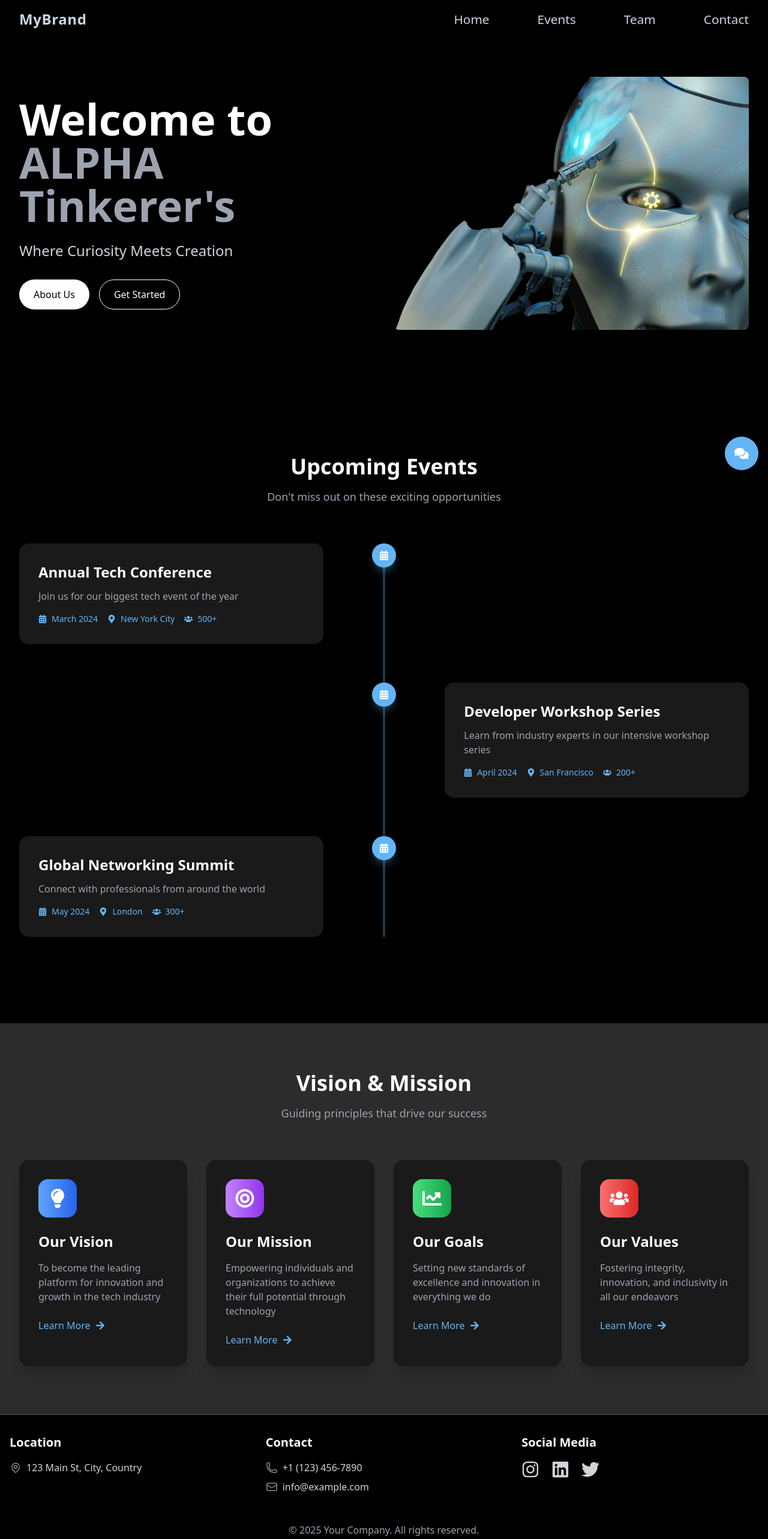
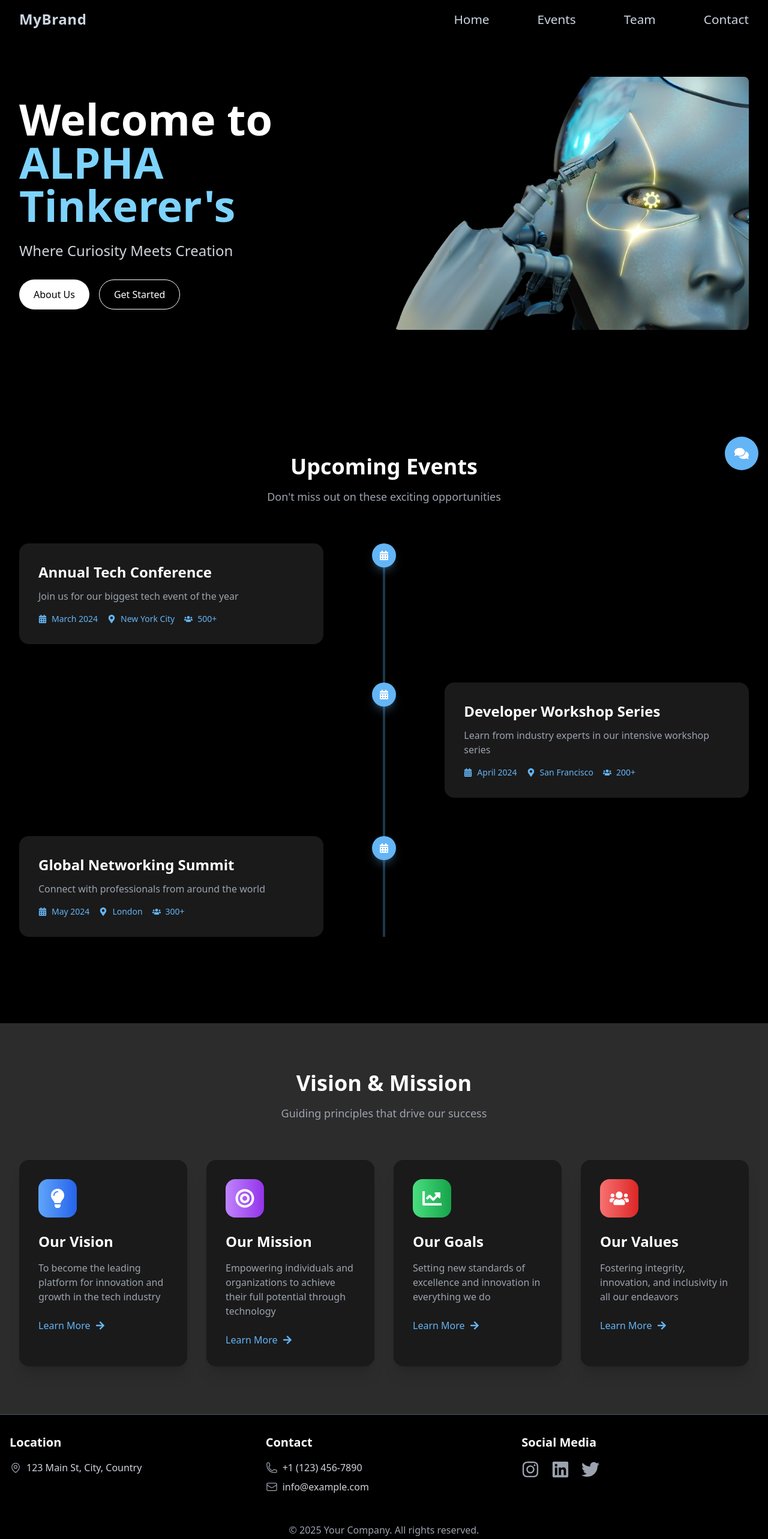
Before and after one commit to Hemanth-4301/alpha, a React (Vite) app: page /#/ in a window 1280 px wide. Shown: the top 2566 px of the page at 60% size. Built offline with nearby package versions, Linux system fonts and the light colour scheme.

Commit message:
first changes

```diff
--- a/src/components/Footer.jsx
+++ b/src/components/Footer.jsx
@@ -54,7 +54,7 @@ const Footer = () => {
                 whileHover={{ scale: 1.01 }}
                 whileTap={{ scale: 0.95 }}
               >
-                <FaInstagram size={30} />
+                <FaInstagram size={30} className="text-gray-400" />
               </motion.a>
               <motion.a
                 href="#"
@@ -62,7 +62,7 @@ const Footer = () => {
                 whileHover={{ scale: 1.01 }}
                 whileTap={{ scale: 0.95 }}
               >
-                <FaLinkedin size={30} />
+                <FaLinkedin size={30} className="text-gray-400" />
               </motion.a>
               <motion.a
                 href="#"
@@ -70,7 +70,7 @@ const Footer = () => {
                 whileHover={{ scale: 1.01 }}
                 whileTap={{ scale: 0.95 }}
               >
-                <FaTwitter size={30} />
+                <FaTwitter size={30} className="text-gray-400" />
               </motion.a>
             </div>
           </motion.div>
--- a/src/components/Hero.jsx
+++ b/src/components/Hero.jsx
@@ -29,7 +29,7 @@ const Hero = () => {
             transition={{ duration: 0.5, delay: 0.2 }}
           >
             Welcome to
-            <span className="text-gray-400"> ALPHA Tinkerer's</span>
+            <span className="text-sky-300"> ALPHA Tinkerer's</span>
           </motion.h1>
           <motion.p
             className="text-lg sm:text-xl md:text-2xl text-gray-300 mb-8"
```
